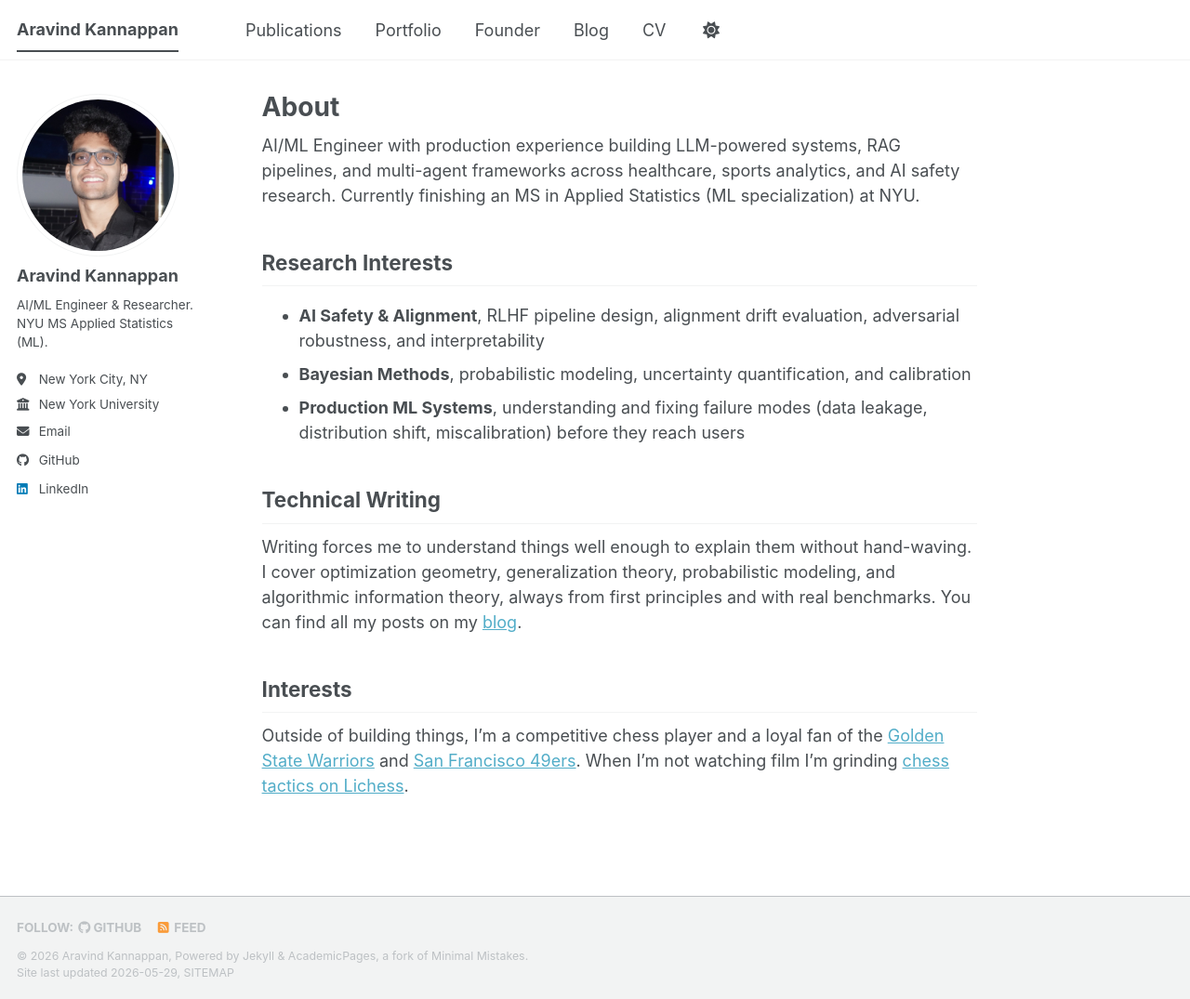
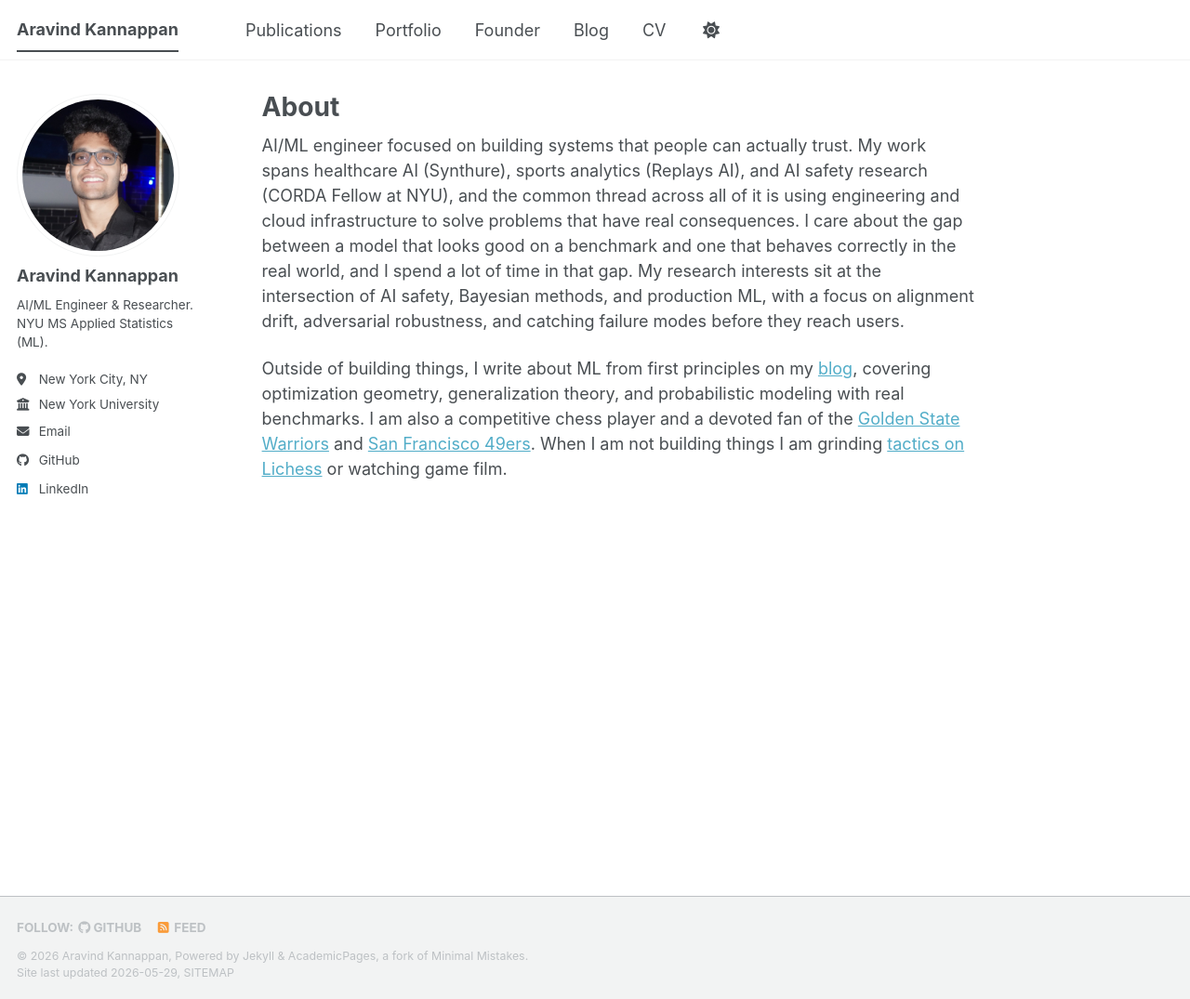
Before and after one commit to aravinds-kannappan/aravinds-kannappan.github.io, a Jekyll site: the page built from _pages/about.md, in a window 1280 px wide and 1075 px high. Shown: the whole window at 93% size. Built offline with Jekyll 4.4.1, drawn with Linux system fonts in a browser that asks for light colours; a script bundle is joined from its source files by our own code; library files that are not in the unit come from our copies.

Commit message:
Rewrite about as two paragraphs

```diff
--- a/_pages/about.md
+++ b/_pages/about.md
@@ -7,18 +7,6 @@ redirect_from:
   - /about.html
 ---
 
-AI/ML Engineer with production experience building LLM-powered systems, RAG pipelines, and multi-agent frameworks across healthcare, sports analytics, and AI safety research. Currently finishing an MS in Applied Statistics (ML specialization) at NYU.
+AI/ML engineer focused on building systems that people can actually trust. My work spans healthcare AI (Synthure), sports analytics (Replays AI), and AI safety research (CORDA Fellow at NYU), and the common thread across all of it is using engineering and cloud infrastructure to solve problems that have real consequences. I care about the gap between a model that looks good on a benchmark and one that behaves correctly in the real world, and I spend a lot of time in that gap. My research interests sit at the intersection of AI safety, Bayesian methods, and production ML, with a focus on alignment drift, adversarial robustness, and catching failure modes before they reach users.
 
-## Research Interests
-
-- **AI Safety & Alignment**, RLHF pipeline design, alignment drift evaluation, adversarial robustness, and interpretability
-- **Bayesian Methods**, probabilistic modeling, uncertainty quantification, and calibration
-- **Production ML Systems**, understanding and fixing failure modes (data leakage, distribution shift, miscalibration) before they reach users
-
-## Technical Writing
-
-Writing forces me to understand things well enough to explain them without hand-waving. I cover optimization geometry, generalization theory, probabilistic modeling, and algorithmic information theory, always from first principles and with real benchmarks. You can find all my posts on my [blog](/year-archive/).
-
-## Interests
-
-Outside of building things, I'm a competitive chess player and a loyal fan of the [Golden State Warriors](https://www.nba.com/warriors) and [San Francisco 49ers](https://www.49ers.com). When I'm not watching film I'm grinding [chess tactics on Lichess](https://lichess.org/training).
+Outside of building things, I write about ML from first principles on my [blog](/year-archive/), covering optimization geometry, generalization theory, and probabilistic modeling with real benchmarks. I am also a competitive chess player and a devoted fan of the [Golden State Warriors](https://www.nba.com/warriors) and [San Francisco 49ers](https://www.49ers.com). When I am not building things I am grinding [tactics on Lichess](https://lichess.org/training) or watching game film.
```
